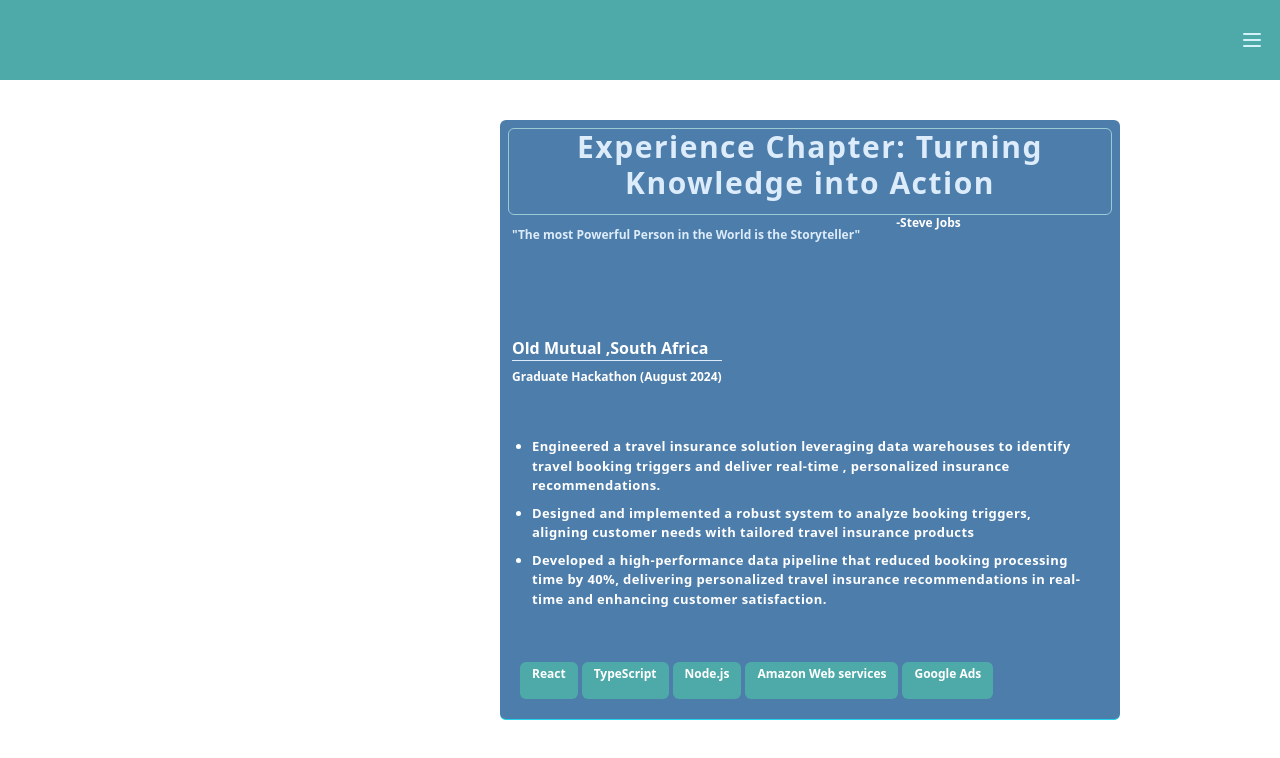
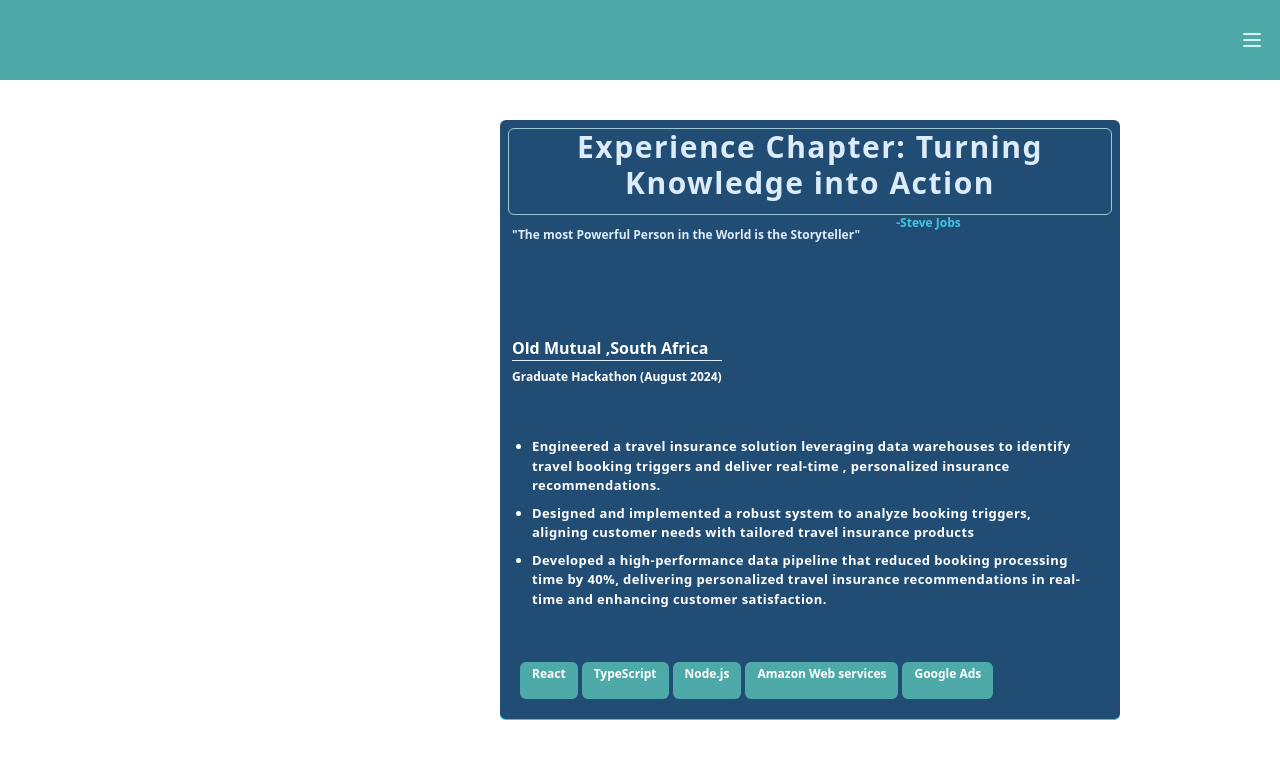
Before and after one commit to avgvustinee/StoryBook, a React (Vite) app: page /chapter1 in a window 1280 px wide. Shown: the top 758 px of the page. Built offline with nearby package versions, Linux system fonts and the light colour scheme.

Commit message:
third changes

```diff
--- a/src/pages/ChapterOne.tsx
+++ b/src/pages/ChapterOne.tsx
@@ -4,14 +4,14 @@
   return (
     <div>
       <NavBarChapters />
-      <div className="flex  flex-wrap mx-3 h-full sm:mx-[50px] lg:mx-[500px] mt-10 bg-[#4d7daa] md:h-[600px] lg:w-[620px] lg:h-[600px]  border-b border-cyan-400 rounded-md">
+      <div className="flex  flex-wrap mx-3 h-full sm:mx-[50px] lg:mx-[500px] mt-10 bg-[#214c74] md:h-[600px] lg:w-[620px] lg:h-[600px]  border-b border-cyan-400 rounded-md">
         <h3 className="text-3xl text-center justify-center text-clip tracking-wider font-extrabold text-[#ddecfa] border border-[#9bc9d4] rounded-md mx-2 mt-2">
           Experience Chapter: Turning Knowledge into Action
         </h3>
         <p className="text-start text-xs mt-3 mx-3 text-[#ddecfa]  font-bold">
           "The most Powerful Person in the World is the Storyteller"{" "}
         </p>
-        <span className="text-white text-start text-xs font-extrabold  mx-6">
+        <span className="text-[#3fc7e2] text-start text-xs font-extrabold  mx-6">
           -Steve Jobs
         </span>
 
```
